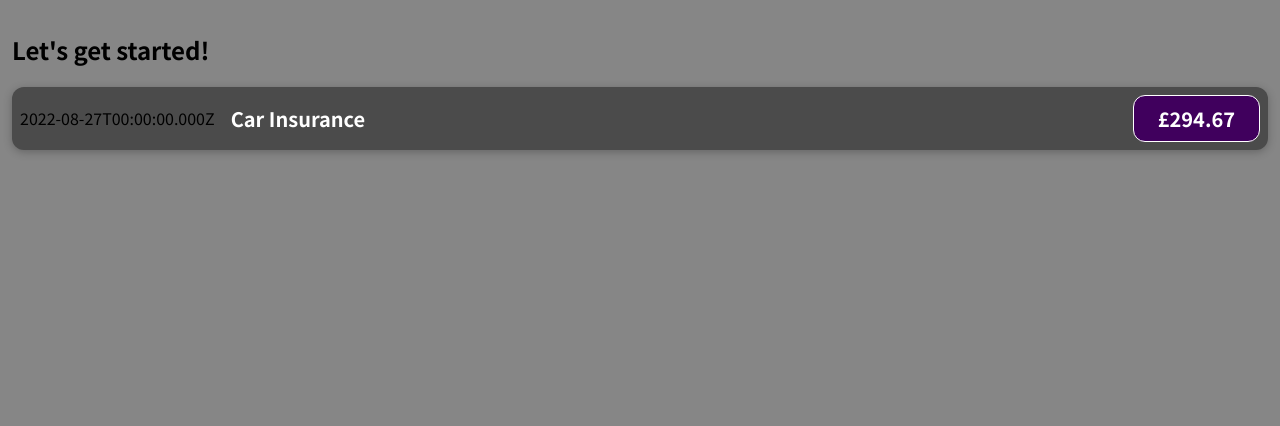
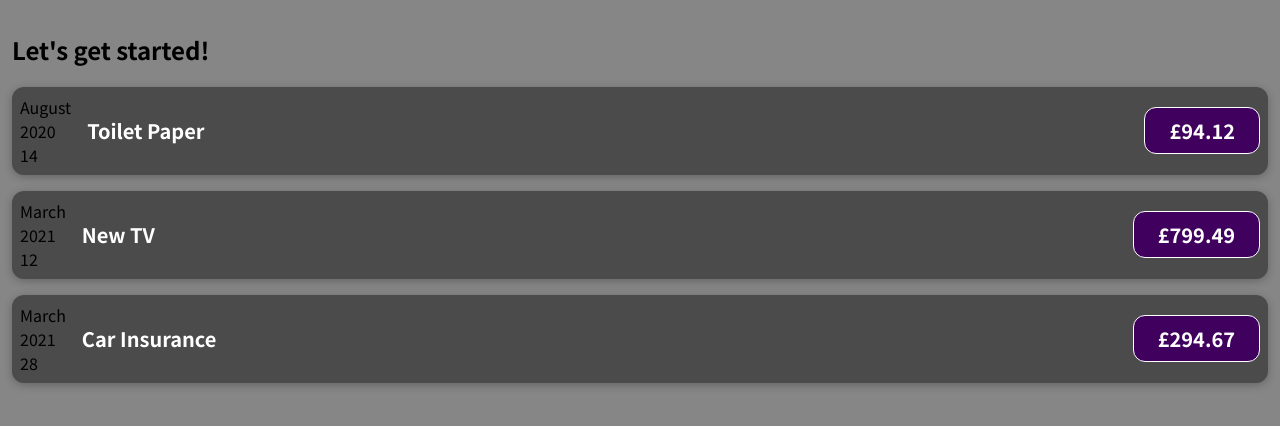
Before and after one commit to Chalderrr/react-js-training, a JavaScript app: page / in a window 1280 px wide. Shown: the top 426 px of the page. Built offline with nearby package versions, Linux system fonts and the light colour scheme.

Commit message:
:lipstick: update dummy dynamic data

```diff
--- a/src/App.js
+++ b/src/App.js
@@ -1,10 +1,34 @@
 import ExpenseItem from "./components/ExpenseItem";
 
 function App() {
+    const expenses = [
+        {
+            id: 'e1',
+            title: 'Toilet Paper',
+            amount: 94.12,
+            date: new Date(2020, 7, 14),
+        },
+        {id: 'e2', title: 'New TV', amount: 799.49, date: new Date(2021, 2, 12)},
+        {
+            id: 'e3',
+            title: 'Car Insurance',
+            amount: 294.67,
+            date: new Date(2021, 2, 28),
+        },
+        {
+            id: 'e4',
+            title: 'New Desk (Wooden)',
+            amount: 450,
+            date: new Date(2021, 5, 12),
+        },
+    ];
+
     return (
         <div>
             <h2>Let's get started!</h2>
-            <ExpenseItem/>
+            <ExpenseItem title={expenses[0].title} amount={expenses[0].amount} date={expenses[0].date}/>
+            <ExpenseItem title={expenses[1].title} amount={expenses[1].amount} date={expenses[1].date}/>
+            <ExpenseItem title={expenses[2].title} amount={expenses[2].amount} date={expenses[2].date}/>
         </div>
     );
 }
--- a/src/components/ExpenseItem.js
+++ b/src/components/ExpenseItem.js
@@ -1,16 +1,20 @@
 import './ExpenseItem.css';
 
-function ExpenseItem() {
-    const expenseDate = new Date(2022, 7, 27);
-    const expenseTitle = 'Car Insurance';
-    const expenseAmount = 294.67;
+function ExpenseItem(props) {
+    const month = props.date.toLocaleString('default', {month: 'long'});
+    const day = props.date.toLocaleString('default', {day: '2-digit'});
+    const year = props.date.getFullYear();
 
     return (
         <div className="expense-item">
-            <div>{expenseDate.toISOString()}</div>
+            <div>
+                <div>{month}</div>
+                <div>{year}</div>
+                <div>{day}</div>
+            </div>
             <div className="expense-item__description">
-                <h2>{expenseTitle}</h2>
-                <div className="expense-item__price">£{expenseAmount}</div>
+                <h2>{props.title}</h2>
+                <div className="expense-item__price">£{props.amount}</div>
             </div>
         </div>
 
```
